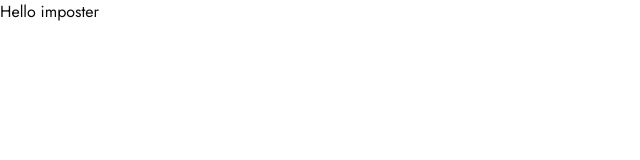
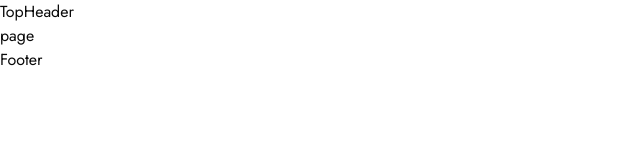
Before and after one commit to ayeshatahsin11/Uomo-E-commerce, a Next.js app: page / in a window 1280 px wide. Shown: the top 160 px of the page, without its empty margins (0-640 px from the left). Built offline with nearby package versions, Linux system fonts and the light colour scheme.

Commit message:
header added

```diff
--- /dev/null
+++ b/src/app/(root)/Layout.jsx
@@ -0,0 +1,11 @@
+import React from 'react'
+
+const mainLayout = ({children}) => {
+  return (
+   <>
+   {children}
+   </>
+  )
+}
+
+export default mainLayout
--- /dev/null
+++ b/src/app/(root)/page.jsx
@@ -0,0 +1,17 @@
+import Footer from "@/components/layout/footer/Footer";
+import Header from "@/components/layout/header/Header";
+import React from "react";
+
+const page = () => {
+  return (
+    <>
+      <Header />
+      <div>page</div>
+      <Footer />
+    </>
+  );
+};
+
+export default page;
+
+// ekhane jei components gulo common rakhar ogulo place krbo
--- a/src/app/globals.css
+++ b/src/app/globals.css
@@ -32,6 +32,8 @@
   --color-secondary: var(--secondary);
   --color-primary-foreground: var(--primary-foreground);
   --color-primary: var(--primary);
+  --color-primary-black: var(--primary-black);
+  --color-primary-gray: var(--primary-gray);
   --color-popover-foreground: var(--popover-foreground);
   --color-popover: var(--popover);
   --color-card-foreground: var(--card-foreground);
@@ -54,9 +56,11 @@
   --card-foreground: oklch(0.145 0 0);
   --popover: oklch(1 0 0);
   --popover-foreground: oklch(0.145 0 0);
-  --primary: oklch(0.205 0 0);
+  --primary: #86BC42;
+  --primary-black : #222222;
+  --primary-gray : #767676;
   --primary-foreground: oklch(0.985 0 0);
-  --secondary: oklch(0.97 0 0);
+  --secondary: #074E37;
   --secondary-foreground: oklch(0.205 0 0);
   --muted: oklch(0.97 0 0);
   --muted-foreground: oklch(0.556 0 0);
--- a/src/app/page.js
+++ /dev/null
@@ -1,9 +0,0 @@
-import React from 'react'
-
-const page = () => {
-  return (
-    <div>Hello imposter</div>
-  )
-}
-
-export default page
--- /dev/null
+++ b/src/components/layout/footer/Footer.jsx
@@ -0,0 +1,9 @@
+import React from 'react'
+
+const Footer = () => {
+  return (
+    <div>Footer</div>
+  )
+}
+
+export default Footer
--- /dev/null
+++ b/src/components/layout/header/Header.jsx
@@ -0,0 +1,12 @@
+import React from 'react'
+import TopHeader from './TopHeader'
+
+const Header = () => {
+  return (
+   <header>
+    <TopHeader/>
+   </header>
+  )
+}
+
+export default Header
--- /dev/null
+++ b/src/components/layout/header/TopHeader.jsx
@@ -0,0 +1,9 @@
+import React from 'react'
+
+const TopHeader = () => {
+  return (
+    <div>TopHeader</div>
+  )
+}
+
+export default TopHeader
```
